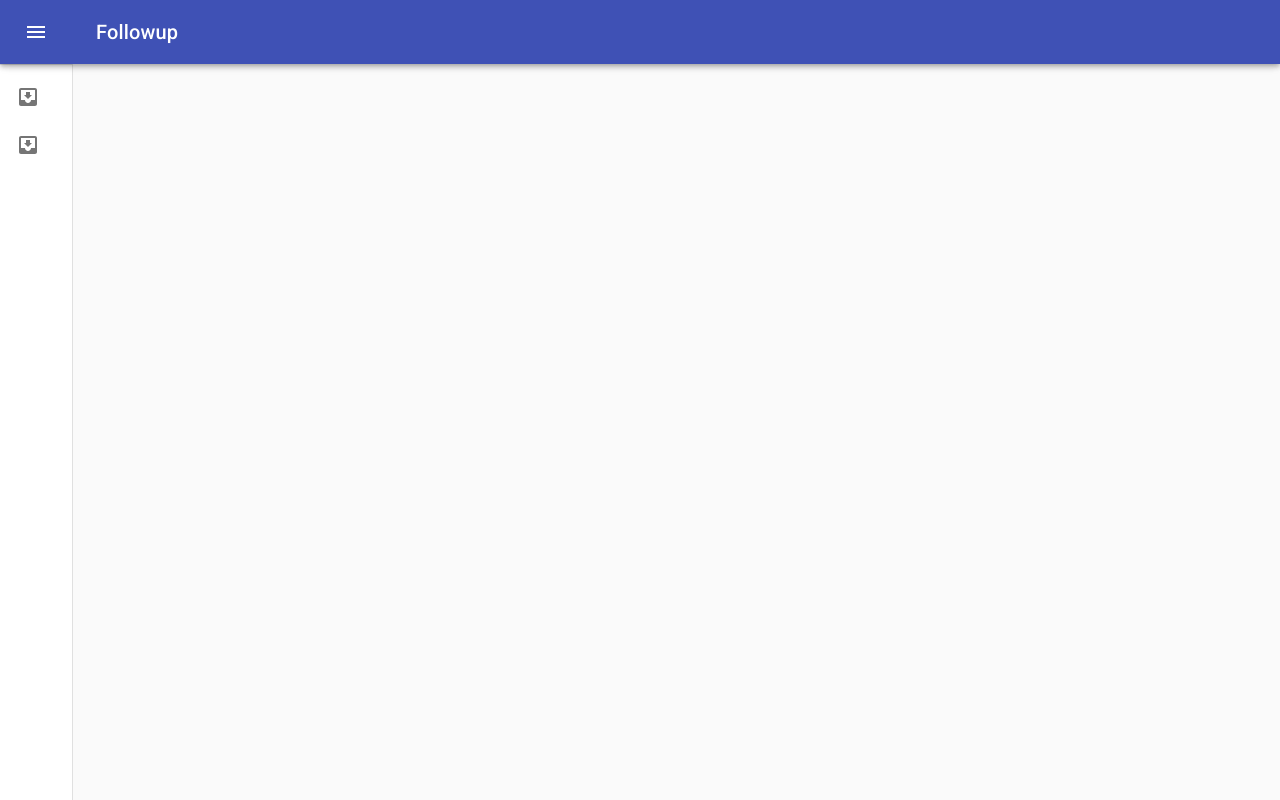
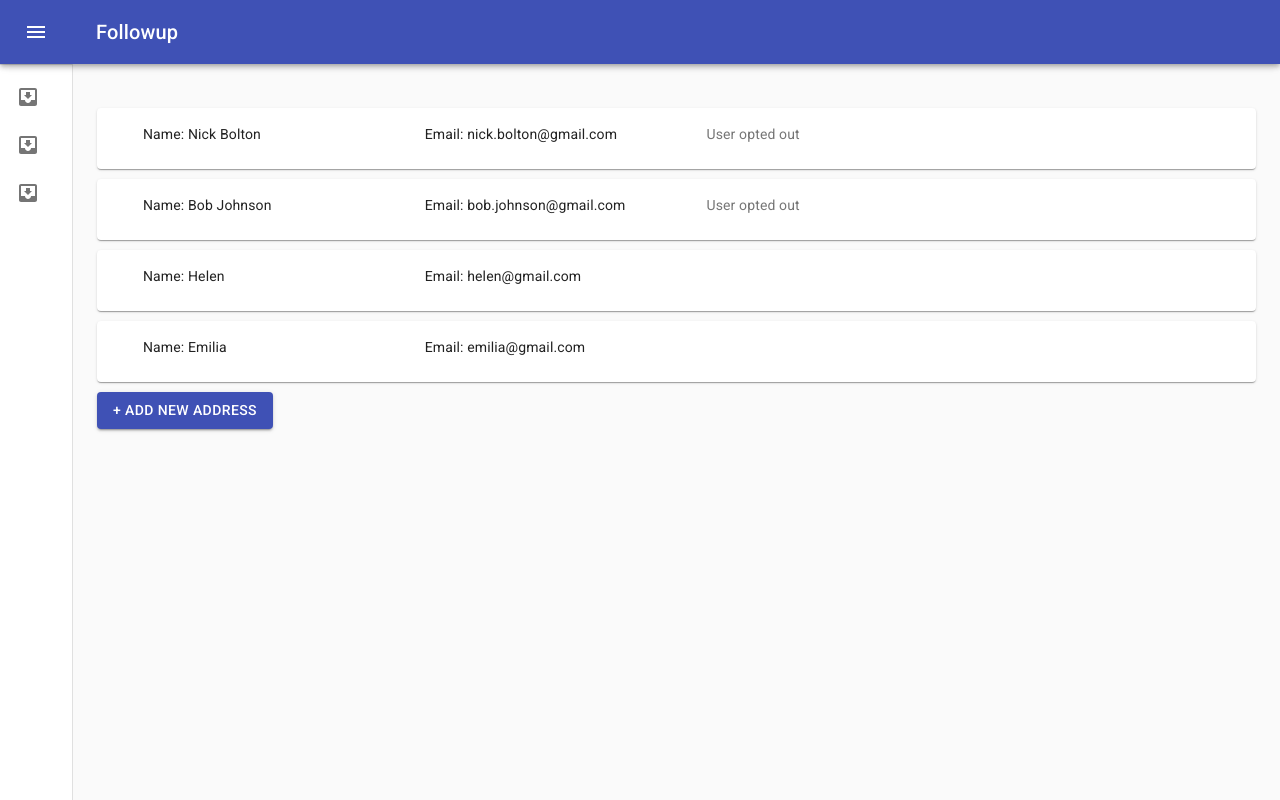
Before and after one commit to valeriia1501/followup, a React (Create React App) app: page /list-of-addresses in a window 1280 px wide. Built offline with nearby package versions, Linux system fonts and the light colour scheme.

Commit message:
list of addresses

```diff
--- a/src/App.js
+++ b/src/App.js
@@ -18,6 +18,7 @@ import ListItemText from '@material-ui/core/ListItemText';
 import InboxIcon from '@material-ui/icons/MoveToInbox';
 import FollowupsGroup from './followups/FollowupsGroup.js';
 import MessagesSetupGroup from './followup-messages-setup/MessagesSetupGroup.js';
+import AddressesGroup from './list-of-addresses/AddressesGroup.js';
 import {BrowserRouter as Router, Link, Route, Switch} from "react-router-dom";
 
 const drawerWidth = 240;
@@ -152,7 +153,13 @@ export default function App() {
             <Link to='/messages-setup'>
               <ListItem button>
                 <ListItemIcon><InboxIcon /></ListItemIcon>
-                <ListItemText primary='Messages-setup' />
+                <ListItemText primary='Messages setup' />
+              </ListItem>
+            </Link>
+            <Link to='/list-of-addresses'>
+              <ListItem button>
+                <ListItemIcon><InboxIcon /></ListItemIcon>
+                <ListItemText primary='List Of Addresses' />
               </ListItem>
             </Link>
           </List>
@@ -166,6 +173,9 @@ export default function App() {
               <Route path="/messages-setup">
                 <MessagesSetupGroup/>
               </Route>
+              <Route path="/list-of-addresses">
+                <AddressesGroup/>
+              </Route>
           </Switch>
         </main>
       </div>
--- a/src/followup-messages-setup/MessagesSetup.js
+++ b/src/followup-messages-setup/MessagesSetup.js
@@ -14,6 +14,11 @@ const useStyles = makeStyles({
   card: {
     minWidth: 275,
     marginBottom:'10px',
+  },
+  card_disabled: {
+    minWidth: 275,
+    marginBottom:'10px',
+    opacity: 0.5
   },
   title: {
     fontSize: 20,
@@ -37,36 +42,57 @@ const useStyles = makeStyles({
 
 export default function MessagesSetup(props) {
   const classes = useStyles();
-  const {message, messageNumber, update, index} = props;
+  const {message, messageNumber, update, index, dataLength, setData, data} = props;
   const [isEditing, setIsEditing] = React.useState(false);
   const [inputState, setInputState] = React.useState(message.followupAfter);
   const [switchState, setSwitchState] = React.useState({
     checked: true,
   });
+  const [activeFollowup, setActiveFollowup] = React.useState(dataLength - 1);
 
   const handleSwitch = name => event => {
     setSwitchState({ ...switchState, [name]: event.target.checked });
+    // setActiveFollowup(activeFollowup - 1);
+    // switchState.checked ? setActiveFollowup(activeFollowup - 1) : setActiveFollowup(activeFollowup);
+    console.log(activeFollowup);
+    console.log(switchState);
+    console.log(index);
   };
 
   const closeEditor = () => {
     setIsEditing(false)
   };
 
+  const newData = () => {
+    data.pop();
+    const newData = [...data];
+    return newData;
+  }
+
+  const deleteElem = () => {
+    setData(
+      newData()
+    )
+    console.log(newData());
+  };
+
   return (
-    <Card className={classes.card} style={{ marginBottom: "50px"}}>
+    <div>
+      <Card className={(switchState.checked) ? classes.card : classes.card_disabled} style={{ marginBottom: "50px"}}>
         <Grid container>
           <Grid container justify="space-between" style={{ backgroundColor: "#00284d", padding: "20px", color: "#ffffff"}}>
             <Grid>
               <Typography className={classes.title}>
-                Bump {messageNumber}
+                Followup {messageNumber}
               </Typography>
             </Grid>
             <Grid>
-                {!isEditing ? <Button onClick={() => setIsEditing(true)} variant="contained" color="primary" style={{ marginRight: "30px"}}>
+                {(!isEditing && switchState.checked) ? <Button onClick={() => setIsEditing(true)} variant="contained" color="primary" style={{ marginRight: "30px"}}>
                                Edit
                              </Button>
                             :''}
 
+                {index === activeFollowup ?
                   <FormControlLabel
                     control={
                       <Switcher
@@ -76,6 +102,9 @@ export default function MessagesSetup(props) {
                       />
                     }
                   />
+                  : ''}
+
+
             </Grid>
           </Grid>
           <Grid item xs={12} style={{ backgroundColor: "#cccccc", padding: "20px"}}>
@@ -115,5 +144,13 @@ export default function MessagesSetup(props) {
           </Grid>
         </Grid>
       </Card>
+      {index === dataLength - 1 ?
+        <Button color="primary"
+                style={{ marginTop: "-70px"}}
+                onClick={deleteElem}>
+                  Delete This Followup
+        </Button>
+        : ''}
+    </div>
   );
 }
--- a/src/followup-messages-setup/MessagesSetupGroup.js
+++ b/src/followup-messages-setup/MessagesSetupGroup.js
@@ -72,6 +72,9 @@ const MessagesSetupGroup = () => {
             {
                 data.map((elem, index) => {
                     return <MessagesSetup
+                        data={data}
+                        setData={setData}
+                        dataLength={data.length}
                         update={updateState}
                         index={index}
                         key={index}
--- /dev/null
+++ b/src/list-of-addresses/Address.js
@@ -0,0 +1,41 @@
+import React from 'react';
+import { makeStyles } from '@material-ui/core/styles';
+import Card from '@material-ui/core/Card';
+import CardContent from '@material-ui/core/CardContent';
+import Typography from '@material-ui/core/Typography';
+import Grid from '@material-ui/core/Grid';
+
+const useStyles = makeStyles({
+  card: {
+    minWidth: 275,
+    marginBottom:'10px',
+  },
+  title: {
+    width: '25%',
+    fontSize: 14,
+    padding: '0 30px',
+    margin: 0,
+  },
+});
+
+export default function Address(props) {
+  const classes = useStyles();
+  const {address} = props;
+  return (
+    <Card className={classes.card}>
+      <CardContent>
+        <Grid container direction="row" justify="flex-start">
+            <Typography className={classes.title}>
+              Name: {address.name}
+            </Typography>
+            <Typography className={classes.title}>
+              Email: {address.email}
+            </Typography>
+            <Typography className={classes.title} color="textSecondary">
+              {address.opt_out ? 'User opted out' : ''}
+            </Typography>
+        </Grid>
+      </CardContent>
+    </Card>
+  );
+}
--- /dev/null
+++ b/src/list-of-addresses/AddressesGroup.js
@@ -0,0 +1,50 @@
+import React from 'react';
+import Address from './Address.js';
+import Button from '@material-ui/core/Button';
+
+const AddressesGroup = () => {
+    const dataArr = [
+        {
+          "name" : "Nick Bolton",
+          "email": "nick.bolton@gmail.com",
+          "opt_out": true
+        },
+        {
+          "name": "Bob Johnson",
+          "email": "bob.johnson@gmail.com",
+          "opt_out": true
+        },
+        {
+          "name": "Helen",
+          "email": "helen@gmail.com",
+          "opt_out": false
+        },
+        {
+          "name": "Emilia",
+          "email": "emilia@gmail.com",
+          "opt_out": false
+        }
+    ]
+
+    const [data, setData] = React.useState(dataArr);
+    return (
+        <div>
+            {
+                data.map((elem, index) => {
+                    return <Address
+                        key={index}
+                        address={elem}
+                    />
+                })
+            }
+
+            <Button
+              variant="contained"
+              color="primary">
+                + Add new address
+            </Button>
+        </div>
+    );
+}
+
+export default AddressesGroup;
```
Lines whose indentation alone changed are shown as unchanged.
